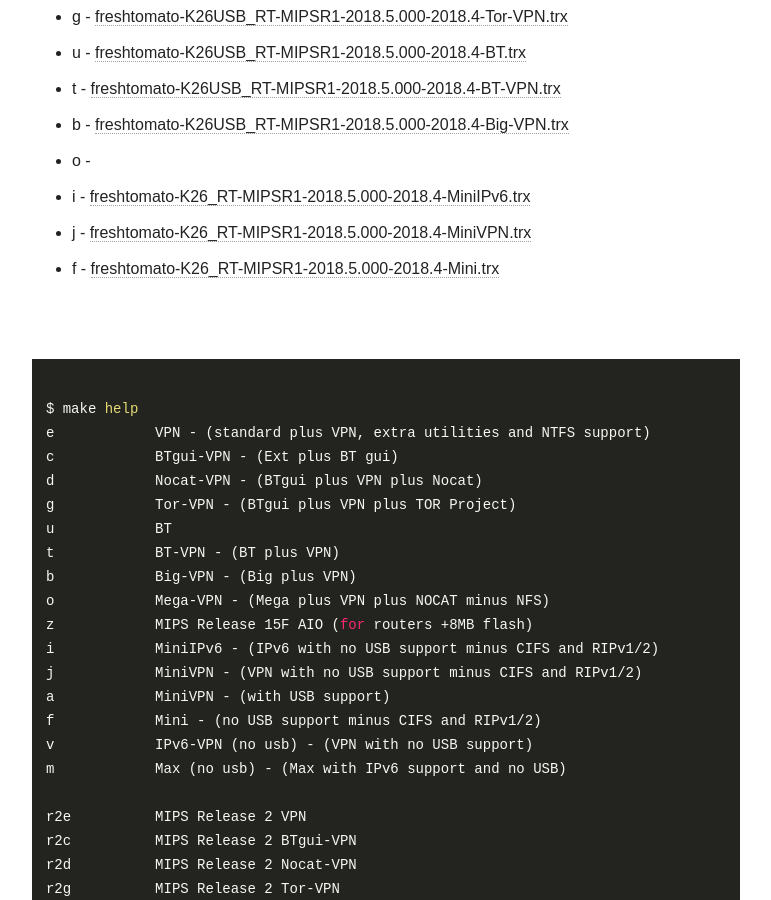
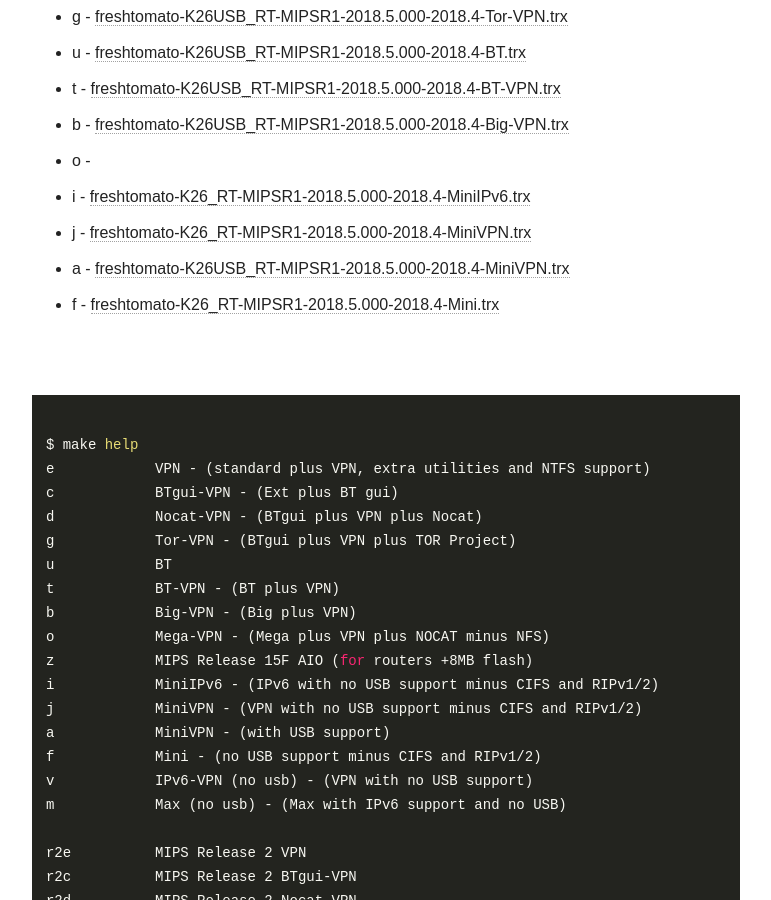
Before and after one commit to oglopss/freshtomato-mips-ci-jekyll, a Jekyll site: the page built from index.html, in a window 1280 px wide and 900 px high, scrolled down 739 px. Shown: the whole window, without its empty margins (254-1025 px from the left). Built offline with Jekyll 4.4.1, drawn with Linux system fonts in a browser that asks for light colours; nearby versions of some CDN libraries.

Commit message:
Travis build 47 a pushed to gh-pages

```diff
--- a/_data/ss.yml
+++ b/_data/ss.yml
@@ -11,3 +11,4 @@
   - 0007 b freshtomato-K26USB_RT-MIPSR1-2018.5.000-2018.4-Big-VPN.trx
   - 0011 j freshtomato-K26_RT-MIPSR1-2018.5.000-2018.4-MiniVPN.trx
   - 0013 f freshtomato-K26_RT-MIPSR1-2018.5.000-2018.4-Mini.trx
+  - 0012 a freshtomato-K26USB_RT-MIPSR1-2018.5.000-2018.4-MiniVPN.trx
```
